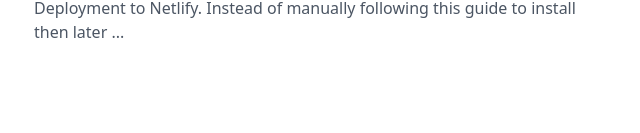
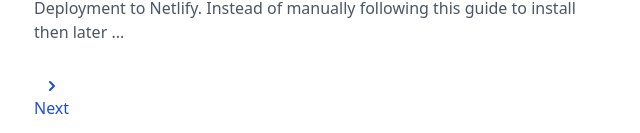
Before and after one commit to AayushJain09/Goog-v1, a Next.js app: page /search in a window 1280 px wide. Shown: the part 1543-1676 px from the top of the page, without its empty margins (174-814 px from the left). Before the commit the page ends 1619 px from the top, so only its background shows below. Built offline with nearby package versions, Linux system fonts and the light colour scheme; no server answers.

Commit message:
create pagination of search page

```diff
--- /dev/null
+++ b/components/PaginationButtons.js
@@ -0,0 +1,37 @@
+import React from "react";
+import Link from "next/link";
+import { useRouter } from "next/router";
+import { ChevronLeftIcon, ChevronRightIcon } from "@heroicons/react/solid";
+
+export default function PaginatonButtons() {
+  const router = useRouter();
+  const startIndex = Number(router.query.start) || 1;
+  return (
+    <div className="text-blue-700 flex px-9 pb-4 justify-between sm:justify-start sm:space-x-44 sm:px-0">
+      {startIndex > 10 && (
+        <Link
+          href={`/search?term=${router.query.term}&searchType=${
+            router.query.searchType
+          }&start=${startIndex - 10}`}
+        >
+          <div className="cursr-pointer flex flex-col items-center hover:underline">
+            <ChevronLeftIcon className="h-5" />
+            <p>previous</p>
+          </div>
+        </Link>
+      )}
+      {startIndex < 90 && (
+        <Link
+          href={`/search?term=${router.query.term}&searchType=${
+            router.query.searchType
+          }&start=${startIndex + 10}`}
+        >
+          <div className="cursr-pointer flex flex-col items-center hover:underline">
+            <ChevronRightIcon className="h-5" />
+            <p>Next</p>
+          </div>
+        </Link>
+      )}
+    </div>
+  );
+}
--- a/components/SearchHeader.js
+++ b/components/SearchHeader.js
@@ -22,7 +22,7 @@ export default function SearchHeader() {
     <header className="sticky top-0 bg-white ">
       <div className="flex w-full p-6 items-center">
         <Image
-          className="cursor-pointer object-cover "
+          className="cursor-pointer object-cover transition duration-700 ease-in-out transform hover:scale-110"
           onClick={() => router.push("/")}
           src="https://upload.wikimedia.org/wikipedia/commons/thumb/2/2f/Google_2015_logo.svg/1200px-Google_2015_logo.svg.png"
           width={120}
--- a/components/SearchResults.js
+++ b/components/SearchResults.js
@@ -1,5 +1,6 @@
 import React from "react";
 import Parser from "html-react-parser";
+import PaginationButtons from "./PaginationButtons";
 
 export default function SearchResults({ results }) {
   return (
@@ -19,6 +20,7 @@ export default function SearchResults({ results }) {
           <p className="text-gray-600">{Parser(result.htmlSnippet)}</p>
         </div>
       ))}
+      <PaginationButtons />
     </div>
   );
 }
--- a/pages/auth/signin.js
+++ b/pages/auth/signin.js
@@ -11,7 +11,7 @@ export default function signin({ providers }) {
         {Object.values(providers).map((provider) => (
           <div key={provider.name} className="flex flex-col items-center">
             <img
-              className="w-52 object-cover cursor-pointer  transition duration-700 ease-out transform hover:scale-125"
+              className="w-52 object-cover cursor-pointer transition duration-700 ease-out transform hover:scale-125"
               src="https://upload.wikimedia.org/wikipedia/commons/thumb/2/2f/Google_2015_logo.svg/1200px-Google_2015_logo.svg.png"
               alt="logo"
             />
--- a/pages/search.js
+++ b/pages/search.js
@@ -23,9 +23,10 @@ export default function search({results}) {
 }
 // server side rendering
 export async function getServerSideProps(context) {
+  const startIndex = context.query.start || "1"
   const mockData = true // for testing
   const data= mockData ? Response : await fetch(
-    `https://www.googleapis.com/customsearch/v1?key=${process.env.API_KEY}&cx=${process.env.CONTEXT_KEY}&q=${context.query.term}${context.query.searchType && "searchType=image" }`
+    `https://www.googleapis.com/customsearch/v1?key=${process.env.API_KEY}&cx=${process.env.CONTEXT_KEY}&q=${context.query.term}${context.query.searchType && "searchType=image" }&start=${startIndex}`
   ).then((response) => response.json());
   return {
     props:{
```
